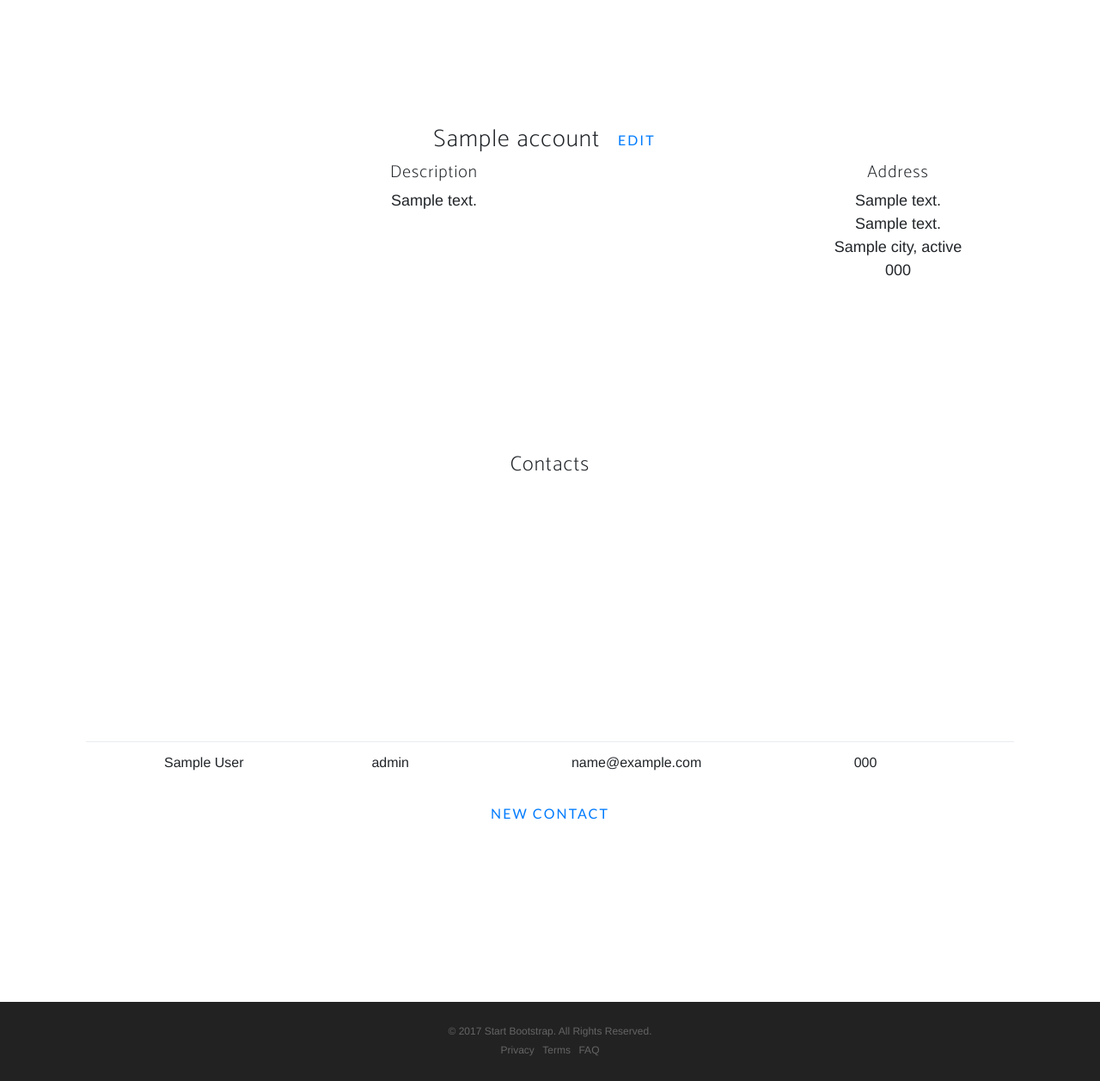
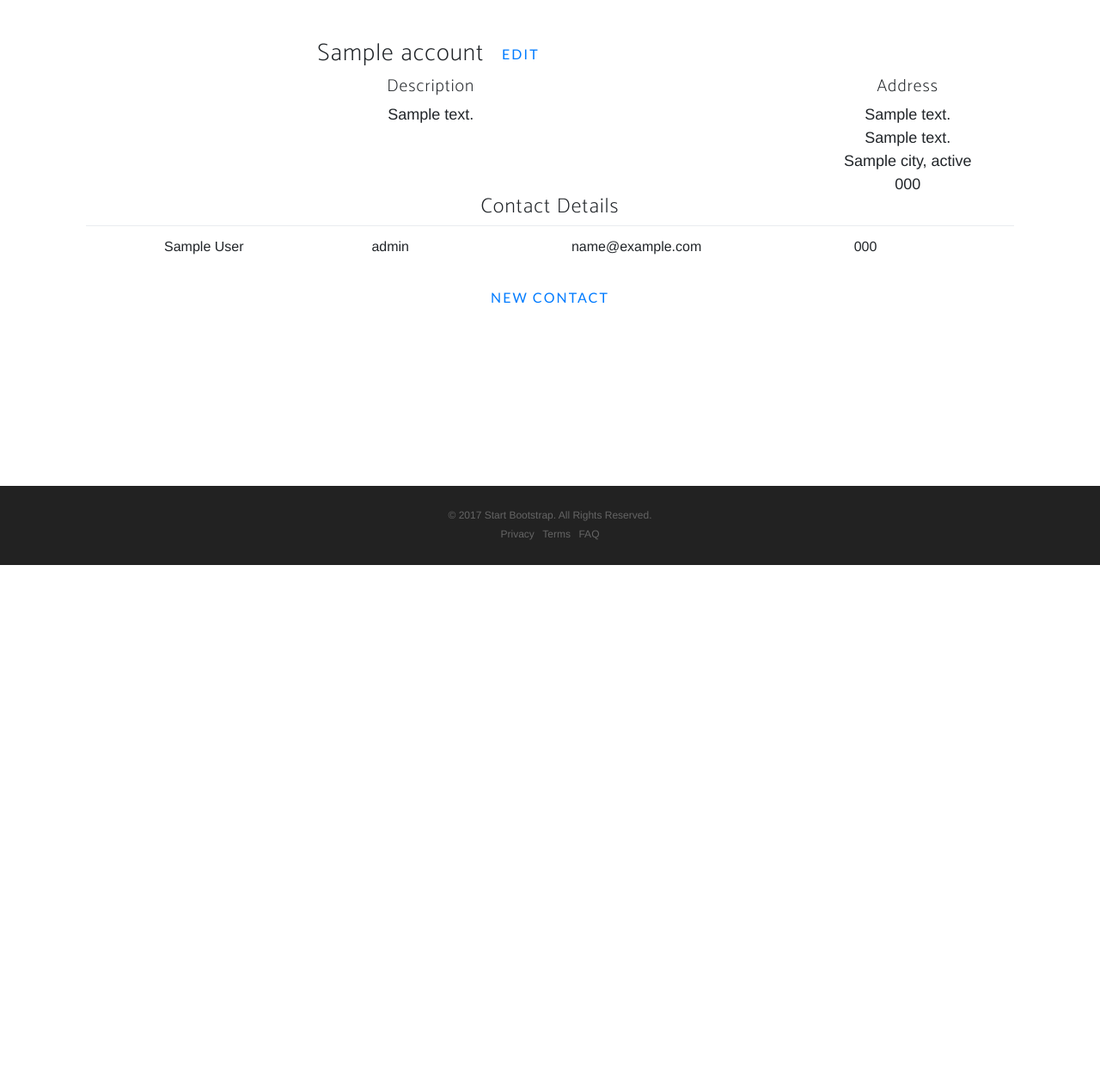
Before and after one commit to AM-44/crmgt, a Django app: template crmapp/templates/accounts/account_detail.html in a window 1280 px wide. Shown: the part 56-1313 px from the top of the page at 86% size. After the commit the page ends 713 px from the top, so only its background shows below. Run offline with Django 3.2, Linux system fonts and the light colour scheme; the template is opened without the code that fills it: most values are stand-ins (such as "Sample title", 1, 10 or a date in 2020); some libraries are stand-ins or nearby versions; some web fonts are replaced.

Commit message:
changed template views

```diff
--- a/crmapp/templates/accounts/account_detail.html
+++ b/crmapp/templates/accounts/account_detail.html
@@ -11,7 +11,7 @@
 		            </div>
 		        </div>
 		        {# List Contacts #}
-				        <h4 class="ad-mh m-none">Contacts</h4>
+				        <h4 class="ad-mh m-none">Contact Details</h4>
 				        <table id="cd-table" class="table table-hover">
 				            <tbody>
 				                {% for contact in contacts %}
--- a/crmapp/templates/accounts/account_item_view.html
+++ b/crmapp/templates/accounts/account_item_view.html
@@ -1,7 +1,6 @@
-<section class="features" id="features">
-      <div class="container">
-        <div class="section-heading text-center">
+
             <div class="gi-header">
+                <div class="col-md-9">
                 <h3 class="ad-mh">{{ account.name }}
                     {# Account Edit Link #}
                     <span>
@@ -24,6 +23,3 @@
                     <p class="nm">{{ account.phone}}</p>
                 </div>
             </div>
-        </div>
-    </div>
-</section>
--- a/crmapp/templates/contacts/contact_item_view.html
+++ b/crmapp/templates/contacts/contact_item_view.html
@@ -1,6 +1,5 @@
-<section class="features" id="features">
-      <div class="container">
-        <div class="section-heading text-center">
+
+
             <tr>
                 <td class="ci-td-p-l">{{ contact.full_name }}</td>
                 <td>{{ contact.role }}</td>
@@ -17,6 +16,3 @@
                        href=""></a>
                 </td>
             </tr>
-        </div>
-    </div>
-</section>
```
